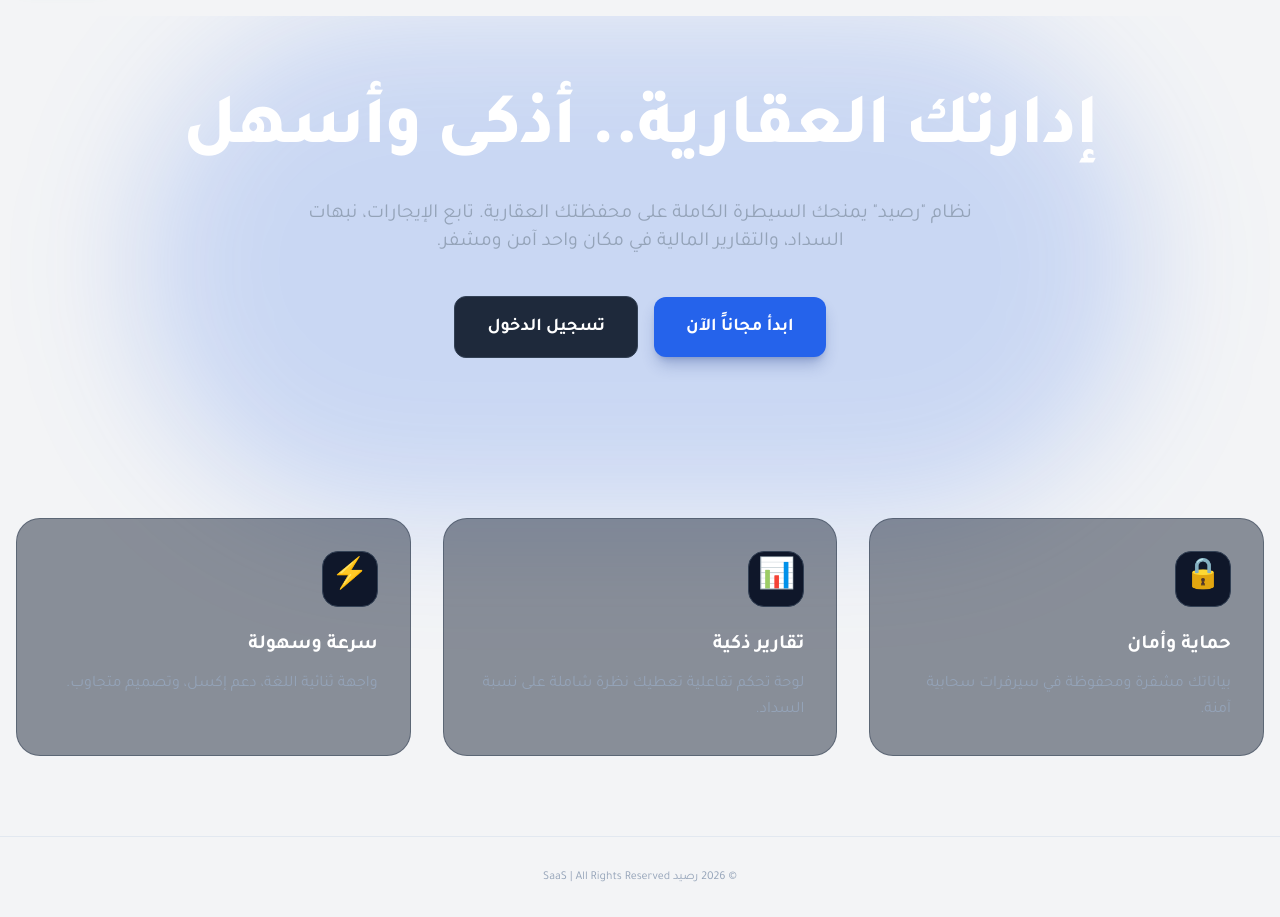
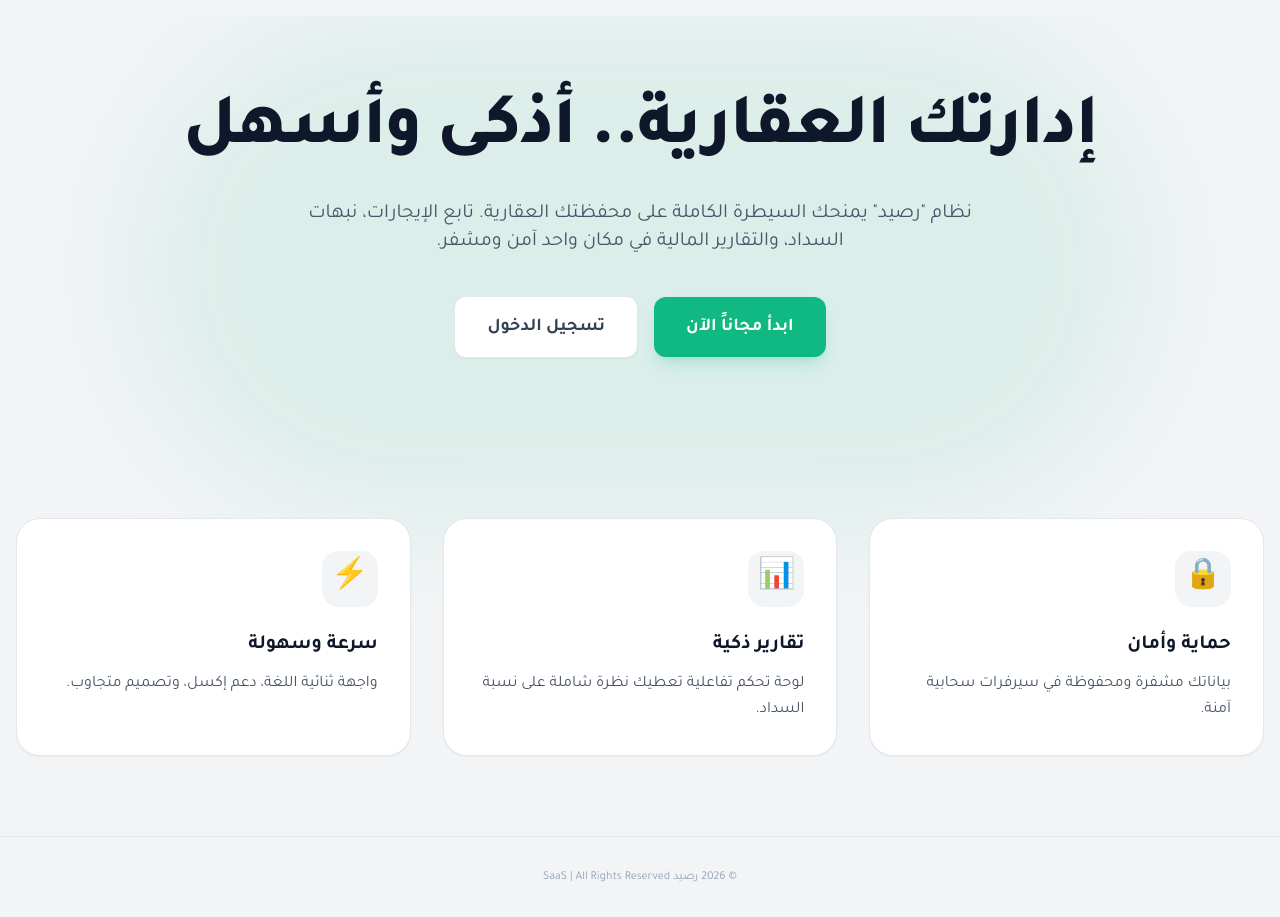
Before and after one commit to KhalidExe/Raseed, a Flask app: page / in a window 1280 px wide. Shown: the part 69-986 px from the top of the page. Run offline with Flask 3, Linux system fonts and the light colour scheme; some libraries are stand-ins or nearby versions.

Commit message:
UI: Update landing and auth pages with new branding and light mode support

```diff
--- a/templates/landing.html
+++ b/templates/landing.html
@@ -2,28 +2,28 @@
 
 {% block content %}
 <div class="relative overflow-hidden">
-    <div class="absolute top-0 left-1/2 -translate-x-1/2 w-[1000px] h-[500px] bg-blue-600/20 rounded-full blur-3xl -z-10"></div>
+    <div class="absolute top-0 left-1/2 -translate-x-1/2 w-[1000px] h-[500px] bg-brand-teal/10 rounded-full blur-3xl -z-10"></div>
 
     <div class="container mx-auto px-4 py-20 text-center">
 
-        <h1 class="text-5xl md:text-7xl font-black text-white mb-8 tracking-tight leading-tight">
+        <h1 class="text-5xl md:text-7xl font-black text-slate-900 dark:text-white mb-8 tracking-tight leading-tight transition-colors duration-300">
             {{ texts['hero_title'][lang] }}
         </h1>
 
-        <p class="text-slate-400 text-lg md:text-xl max-w-2xl mx-auto mb-10 leading-relaxed">
+        <p class="text-slate-600 dark:text-slate-400 text-lg md:text-xl max-w-2xl mx-auto mb-10 leading-relaxed transition-colors duration-300">
             {{ texts['hero_desc'][lang] }}
         </p>
 
         <div class="flex flex-col md:flex-row gap-4 justify-center items-center">
             {% if current_user.is_authenticated %}
-                <a href="/dashboard" class="px-8 py-4 bg-blue-600 hover:bg-blue-500 text-white rounded-xl font-bold text-lg shadow-lg shadow-blue-900/30 transition-all hover:-translate-y-1 w-full md:w-auto">
+                <a href="/dashboard" class="px-8 py-4 bg-brand-teal hover:bg-emerald-600 text-white rounded-xl font-bold text-lg shadow-lg shadow-emerald-500/20 transition-all hover:-translate-y-1 w-full md:w-auto">
                     {{ texts['go_dashboard'][lang] }} 🚀
                 </a>
             {% else %}
-                <a href="/signup" class="px-8 py-4 bg-blue-600 hover:bg-blue-500 text-white rounded-xl font-bold text-lg shadow-lg shadow-blue-900/30 transition-all hover:-translate-y-1 w-full md:w-auto">
+                <a href="/signup" class="px-8 py-4 bg-brand-teal hover:bg-emerald-600 text-white rounded-xl font-bold text-lg shadow-lg shadow-emerald-500/20 transition-all hover:-translate-y-1 w-full md:w-auto">
                     {{ texts['start_now'][lang] }}
                 </a>
-                <a href="/login" class="px-8 py-4 bg-slate-800 hover:bg-slate-700 text-white rounded-xl font-bold text-lg border border-slate-700 transition-all hover:-translate-y-1 w-full md:w-auto">
+                <a href="/login" class="px-8 py-4 bg-white dark:bg-slate-800 text-slate-700 dark:text-white hover:bg-slate-50 dark:hover:bg-slate-700 rounded-xl font-bold text-lg border border-slate-200 dark:border-slate-700 transition-all hover:-translate-y-1 w-full md:w-auto shadow-sm">
                     {{ texts['login'][lang] }}
                 </a>
             {% endif %}
@@ -32,20 +32,20 @@
 
     <div class="container mx-auto px-4 py-20">
         <div class="grid grid-cols-1 md:grid-cols-3 gap-8">
-            <div class="bg-slate-800/50 p-8 rounded-3xl border border-slate-700/50 hover:border-blue-500/30 transition-colors">
-                <div class="w-14 h-14 bg-slate-900 rounded-2xl flex items-center justify-center text-3xl mb-6 border border-slate-700">🔒</div>
-                <h3 class="text-xl font-bold text-white mb-3">{{ texts['feat_security_title'][lang] }}</h3>
-                <p class="text-slate-400 leading-relaxed">{{ texts['feat_security_desc'][lang] }}</p>
+            <div class="bg-white dark:bg-slate-800/50 p-8 rounded-3xl border border-slate-200 dark:border-slate-700/50 hover:border-brand-teal/30 dark:hover:border-brand-teal/30 transition-all shadow-sm hover:shadow-md">
+                <div class="w-14 h-14 bg-brand-light dark:bg-slate-900 rounded-2xl flex items-center justify-center text-3xl mb-6 border border-slate-100 dark:border-slate-700 text-brand-teal">🔒</div>
+                <h3 class="text-xl font-bold text-slate-900 dark:text-white mb-3 transition-colors">{{ texts['feat_security_title'][lang] }}</h3>
+                <p class="text-slate-600 dark:text-slate-400 leading-relaxed transition-colors">{{ texts['feat_security_desc'][lang] }}</p>
             </div>
-            <div class="bg-slate-800/50 p-8 rounded-3xl border border-slate-700/50 hover:border-blue-500/30 transition-colors">
-                <div class="w-14 h-14 bg-slate-900 rounded-2xl flex items-center justify-center text-3xl mb-6 border border-slate-700">📊</div>
-                <h3 class="text-xl font-bold text-white mb-3">{{ texts['feat_reports_title'][lang] }}</h3>
-                <p class="text-slate-400 leading-relaxed">{{ texts['feat_reports_desc'][lang] }}</p>
+            <div class="bg-white dark:bg-slate-800/50 p-8 rounded-3xl border border-slate-200 dark:border-slate-700/50 hover:border-brand-teal/30 dark:hover:border-brand-teal/30 transition-all shadow-sm hover:shadow-md">
+                <div class="w-14 h-14 bg-brand-light dark:bg-slate-900 rounded-2xl flex items-center justify-center text-3xl mb-6 border border-slate-100 dark:border-slate-700 text-brand-orange">📊</div>
+                <h3 class="text-xl font-bold text-slate-900 dark:text-white mb-3 transition-colors">{{ texts['feat_reports_title'][lang] }}</h3>
+                <p class="text-slate-600 dark:text-slate-400 leading-relaxed transition-colors">{{ texts['feat_reports_desc'][lang] }}</p>
             </div>
-            <div class="bg-slate-800/50 p-8 rounded-3xl border border-slate-700/50 hover:border-blue-500/30 transition-colors">
-                <div class="w-14 h-14 bg-slate-900 rounded-2xl flex items-center justify-center text-3xl mb-6 border border-slate-700">⚡</div>
-                <h3 class="text-xl font-bold text-white mb-3">{{ texts['feat_speed_title'][lang] }}</h3>
-                <p class="text-slate-400 leading-relaxed">{{ texts['feat_speed_desc'][lang] }}</p>
+            <div class="bg-white dark:bg-slate-800/50 p-8 rounded-3xl border border-slate-200 dark:border-slate-700/50 hover:border-brand-teal/30 dark:hover:border-brand-teal/30 transition-all shadow-sm hover:shadow-md">
+                <div class="w-14 h-14 bg-brand-light dark:bg-slate-900 rounded-2xl flex items-center justify-center text-3xl mb-6 border border-slate-100 dark:border-slate-700 text-brand-teal">⚡</div>
+                <h3 class="text-xl font-bold text-slate-900 dark:text-white mb-3 transition-colors">{{ texts['feat_speed_title'][lang] }}</h3>
+                <p class="text-slate-600 dark:text-slate-400 leading-relaxed transition-colors">{{ texts['feat_speed_desc'][lang] }}</p>
             </div>
         </div>
     </div>
```
Also changed, not shown: templates/login.html (+21 -17 lines), templates/signup.html (+23 -19 lines).
